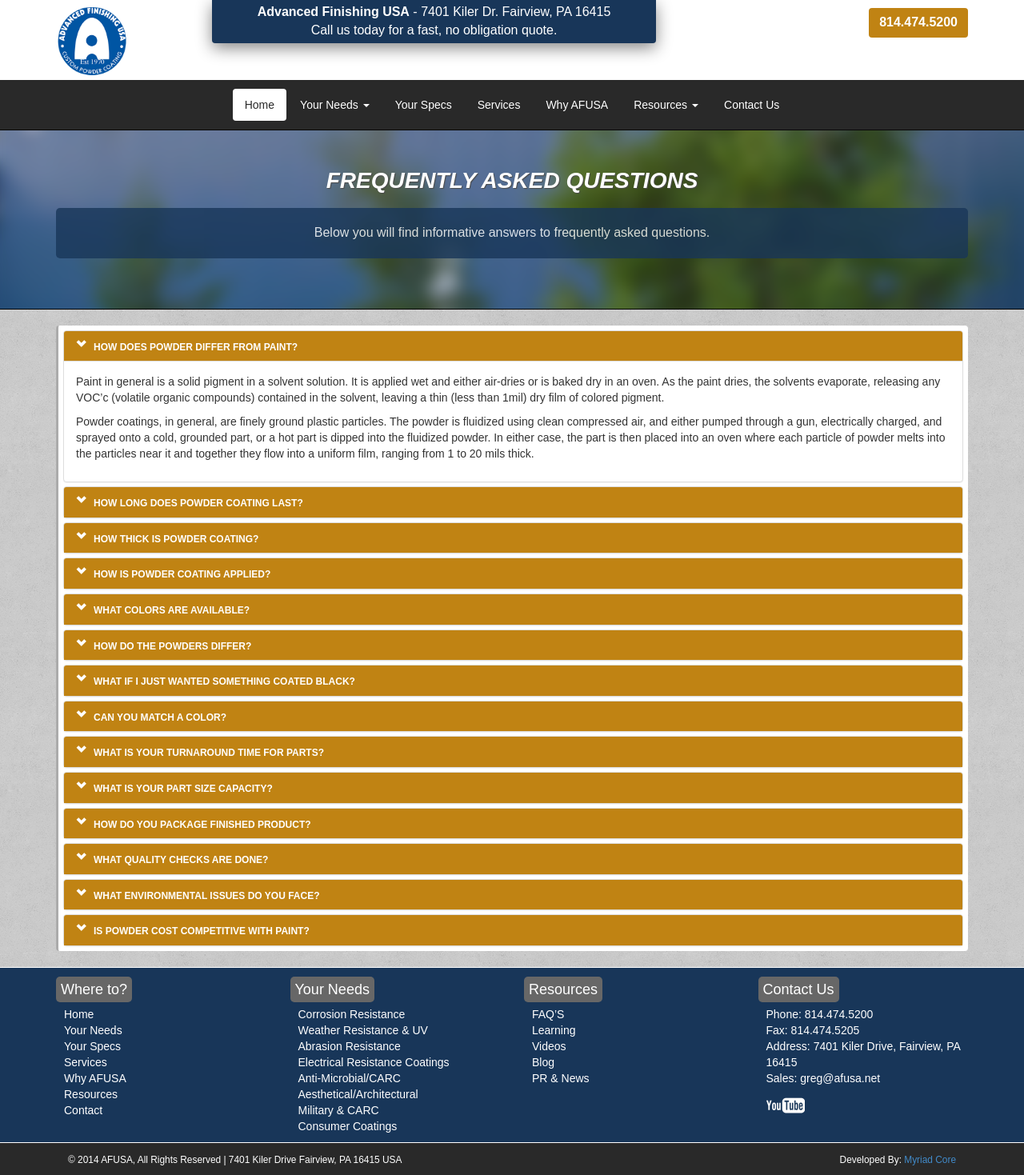
After one commit to schwag/afusa, a PHP site: page /afusa/frequently-asked-questions.php in a window 1280 px wide. The commit adds this page. Shown: the whole page at 80% size. Run offline with PHP 8.4, Linux system fonts and the light colour scheme; some libraries are stand-ins or nearby versions.

Commit message:
Created Resources Pages

```diff
--- a/css/custom.css
+++ b/css/custom.css
@@ -196,6 +196,18 @@ h3{
 .needsLeft{
 	display: block;
 	padding: 14px 6px 6px 6px;
+	margin-bottom: 10px;
+	margin-top: 10px;
+	line-height: 1.42857143;
+	background-color: #ffffff;
+	border: none;
+	border-radius: 4px;
+	border-left: 3px solid #ABABAB;
+	/*border-style: outset;*/
+}
+.faqBackground{
+	display: block;
+	padding: 6px;
 	margin-bottom: 10px;
 	margin-top: 10px;
 	line-height: 1.42857143;
--- /dev/null
+++ b/frequently-asked-questions.php
@@ -0,0 +1,39 @@
+<?php include "php/header.php";?>
+
+<body>
+
+<?php include "php/nav.php";?>
+
+
+    <section class="resourcesBackground">
+                <div class="container">
+                     <div class="row">
+                        <div class="introSection">
+                            <div class="col-md-12">
+                               <h1 class="mainHeading">FREQUENTLY ASKED QUESTIONS</h1>
+                               <div class="bubblePar">
+                                <p>Below you will find informative answers to frequently asked questions.</p>
+                               </div>
+                            </div>
+                        </div>
+                    </div>
+                </div>
+    </section>
+
+    <section class="bodyBlue">
+                <div class="container">
+                     <div class="row">
+                        <div>
+
+                            <!--beginning of left body content-->
+                            <div class="col-md-12">
+                                <div class="faqBackground">
+                                    <?php include "php/faq-accordion.php";?>
+                                </div>
+                            </div>
+                        </div>
+                    </div>
+                </div>
+    </section>
+
+<?php include "php/footer.php";?>
--- a/php/faq-accordion.php
+++ b/php/faq-accordion.php
@@ -3,13 +3,14 @@
     <div class="panel-heading">
       <h4 class="panel-title">
         <a data-toggle="collapse" data-parent="#accordion" href="#collapseOne">
-          How long does it take to process a credit application?
+          HOW DOES POWDER DIFFER FROM PAINT?
         </a>
       </h4>
     </div>
     <div id="collapseOne" class="panel-collapse collapse in">
       <div class="panel-body">
-          <p>This varies and is almost entirely dependent upon the length of time it takes your references to respond to our request for information.  It may be beneficial to let your references know you have applied for credit, and ask them to reply promptly to requests they receive.  Also, including accurate fax numbers will ensure there are no processing delays.</p>
+          <p>Paint in general is a solid pigment in a solvent solution. It is applied wet and either air-dries or is baked dry in an oven. As the paint dries, the solvents evaporate, releasing any VOC’c (volatile organic compounds) contained in the solvent, leaving a thin (less than 1mil) dry film of colored pigment.</p>
+          <p>Powder coatings, in general, are finely ground plastic particles. The powder is fluidized using clean compressed air, and either pumped through a gun, electrically charged, and sprayed onto a cold, grounded part, or a hot part is dipped into the fluidized powder. In either case, the part is then placed into an oven where each particle of powder melts into the particles near it and together they flow into a uniform film, ranging from 1 to 20 mils thick.</p>
       </div>
     </div>
   </div>
@@ -17,13 +18,13 @@
     <div class="panel-heading">
       <h4 class="panel-title">
         <a data-toggle="collapse" data-parent="#accordion" href="#collapseTwo">
-          Do we need to complete an application?
+          HOW LONG DOES POWDER COATING LAST?
         </a>
       </h4>
     </div>
     <div id="collapseTwo" class="panel-collapse collapse">
       <div class="panel-body">
-          <p>Yes, we do need a completed application on file.</p>
+          <p>Test</p>
       </div>
     </div>
   </div>
@@ -31,13 +32,13 @@
     <div class="panel-heading">
       <h4 class="panel-title">
         <a data-toggle="collapse" data-parent="#accordion" href="#collapseThree">
-          What are your terms?
+          HOW THICK IS POWDER COATING?
         </a>
       </h4>
     </div>
     <div id="collapseThree" class="panel-collapse collapse">
       <div class="panel-body">
-          <p>All invoices are due within 30 days of the date of the invoice (NET 30) and are not contingent upon the collection of funds by the applicant from a third party.</p>
+          <p>Test</p>
       </div>
     </div>
   </div>
@@ -45,13 +46,153 @@
     <div class="panel-heading">
       <h4 class="panel-title">
         <a data-toggle="collapse" data-parent="#accordion" href="#collapseFour">
-          Who should I call to check on the status of my credit application?
+          HOW IS POWDER COATING APPLIED?
         </a>
       </h4>
     </div>
     <div id="collapseFour" class="panel-collapse collapse">
       <div class="panel-body">
-          <p>You can reach our credit manager at 214-630-3965, extension 1143, or by sending an e-mail to credit@rdlsupply.com.</p>
+          <p>Test</p>
+      </div>
+    </div>
+  </div>
+  <div class="panel panel-default">
+    <div class="panel-heading">
+      <h4 class="panel-title">
+        <a data-toggle="collapse" data-parent="#accordion" href="#collapseFive">
+          WHAT COLORS ARE AVAILABLE?
+        </a>
+      </h4>
+    </div>
+    <div id="collapseFive" class="panel-collapse collapse">
+      <div class="panel-body">
+          <p>Test</p>
+      </div>
+    </div>
+  </div>
+  <div class="panel panel-default">
+    <div class="panel-heading">
+      <h4 class="panel-title">
+        <a data-toggle="collapse" data-parent="#accordion" href="#collapseSix">
+          HOW DO THE POWDERS DIFFER?
+        </a>
+      </h4>
+    </div>
+    <div id="collapseSix" class="panel-collapse collapse">
+      <div class="panel-body">
+          <p>Test</p>
+      </div>
+    </div>
+  </div>
+  <div class="panel panel-default">
+    <div class="panel-heading">
+      <h4 class="panel-title">
+        <a data-toggle="collapse" data-parent="#accordion" href="#collapseSeven">
+          WHAT IF I JUST WANTED SOMETHING COATED BLACK?
+        </a>
+      </h4>
+    </div>
+    <div id="collapseSeven" class="panel-collapse collapse">
+      <div class="panel-body">
+          <p>Test</p>
+      </div>
+    </div>
+  </div>
+  <div class="panel panel-default">
+    <div class="panel-heading">
+      <h4 class="panel-title">
+        <a data-toggle="collapse" data-parent="#accordion" href="#collapseEight">
+          CAN YOU MATCH A COLOR?
+        </a>
+      </h4>
+    </div>
+    <div id="collapseEight" class="panel-collapse collapse">
+      <div class="panel-body">
+          <p>Test</p>
+      </div>
+    </div>
+  </div>
+  <div class="panel panel-default">
+    <div class="panel-heading">
+      <h4 class="panel-title">
+        <a data-toggle="collapse" data-parent="#accordion" href="#collapseNine">
+          WHAT IS YOUR TURNAROUND TIME FOR PARTS?
+        </a>
+      </h4>
+    </div>
+    <div id="collapseNine" class="panel-collapse collapse">
+      <div class="panel-body">
+          <p>Test</p>
+      </div>
+    </div>
+  </div>
+  <div class="panel panel-default">
+    <div class="panel-heading">
+      <h4 class="panel-title">
+        <a data-toggle="collapse" data-parent="#accordion" href="#collapseTen">
+          WHAT IS YOUR PART SIZE CAPACITY?
+        </a>
+      </h4>
+    </div>
+    <div id="collapseTen" class="panel-collapse collapse">
+      <div class="panel-body">
+          <p>Test</p>
+      </div>
+    </div>
+  </div>
+  <div class="panel panel-default">
+    <div class="panel-heading">
+      <h4 class="panel-title">
+        <a data-toggle="collapse" data-parent="#accordion" href="#collapseEleven">
+          HOW DO YOU PACKAGE FINISHED PRODUCT?
+        </a>
+      </h4>
+    </div>
+    <div id="collapseEleven" class="panel-collapse collapse">
+      <div class="panel-body">
+          <p>Test</p>
+      </div>
+    </div>
+  </div>
+  <div class="panel panel-default">
+    <div class="panel-heading">
+      <h4 class="panel-title">
+        <a data-toggle="collapse" data-parent="#accordion" href="#collapseTwelve">
+          WHAT QUALITY CHECKS ARE DONE?
+        </a>
+      </h4>
+    </div>
+    <div id="collapseTwelve" class="panel-collapse collapse">
+      <div class="panel-body">
+          <p>Test</p>
+      </div>
+    </div>
+  </div>
+  <div class="panel panel-default">
+    <div class="panel-heading">
+      <h4 class="panel-title">
+        <a data-toggle="collapse" data-parent="#accordion" href="#collapseThirteen">
+          WHAT ENVIRONMENTAL ISSUES DO YOU FACE?
+        </a>
+      </h4>
+    </div>
+    <div id="collapseThirteen" class="panel-collapse collapse">
+      <div class="panel-body">
+          <p>Test</p>
+      </div>
+    </div>
+  </div>
+  <div class="panel panel-default">
+    <div class="panel-heading">
+      <h4 class="panel-title">
+        <a data-toggle="collapse" data-parent="#accordion" href="#collapseFourteen">
+          IS POWDER COST COMPETITIVE WITH PAINT?
+        </a>
+      </h4>
+    </div>
+    <div id="collapseFourteen" class="panel-collapse collapse">
+      <div class="panel-body">
+          <p>Test</p>
       </div>
     </div>
   </div>
--- a/php/nav.php
+++ b/php/nav.php
@@ -54,8 +54,8 @@
                                 <li class="dropdown">
                                     <a class="dropdown-toggle" data-toggle="dropdown" href="#"> Resources <span class="caret"></span></a>
                                     <ul class="dropdown-menu" role="menu">
-                                        <li><a href="#">FAQ's</a></li>
-                                        <li><a href="#">Learning</a></li>
+                                        <li><a href="http://localhost/afusa/frequently-asked-questions.php">FAQ's</a></li>
+                                        <li><a href="http://localhost/afusa/learning.php">Learning</a></li>
                                         <li><a href="http://localhost/afusa/videos.php">Videos</a></li>
                                     </ul>
                                 </li>
--- a/why-afusa.php
+++ b/why-afusa.php
@@ -10,7 +10,7 @@
                      <div class="row">
                         <div class="introSection">
                             <div class="col-md-12">
-                               <h1 class="mainHeading">Why Advanced Finishing USA?</h1>
+                               <h1 class="mainHeading">WHY ADVANCED FINISHING USA?</h1>
                                <div class="bubblePar">
                                 <p>Powder coating, Dye Sublimation coatings and wet painting are the preferred choice for quality-driven companies.</br>
                                  The finishing experts at Advanced Finishing USA make it easy and affordable. </p>
```
Also changed, not shown: learning.php (added, +85 -0 lines).
